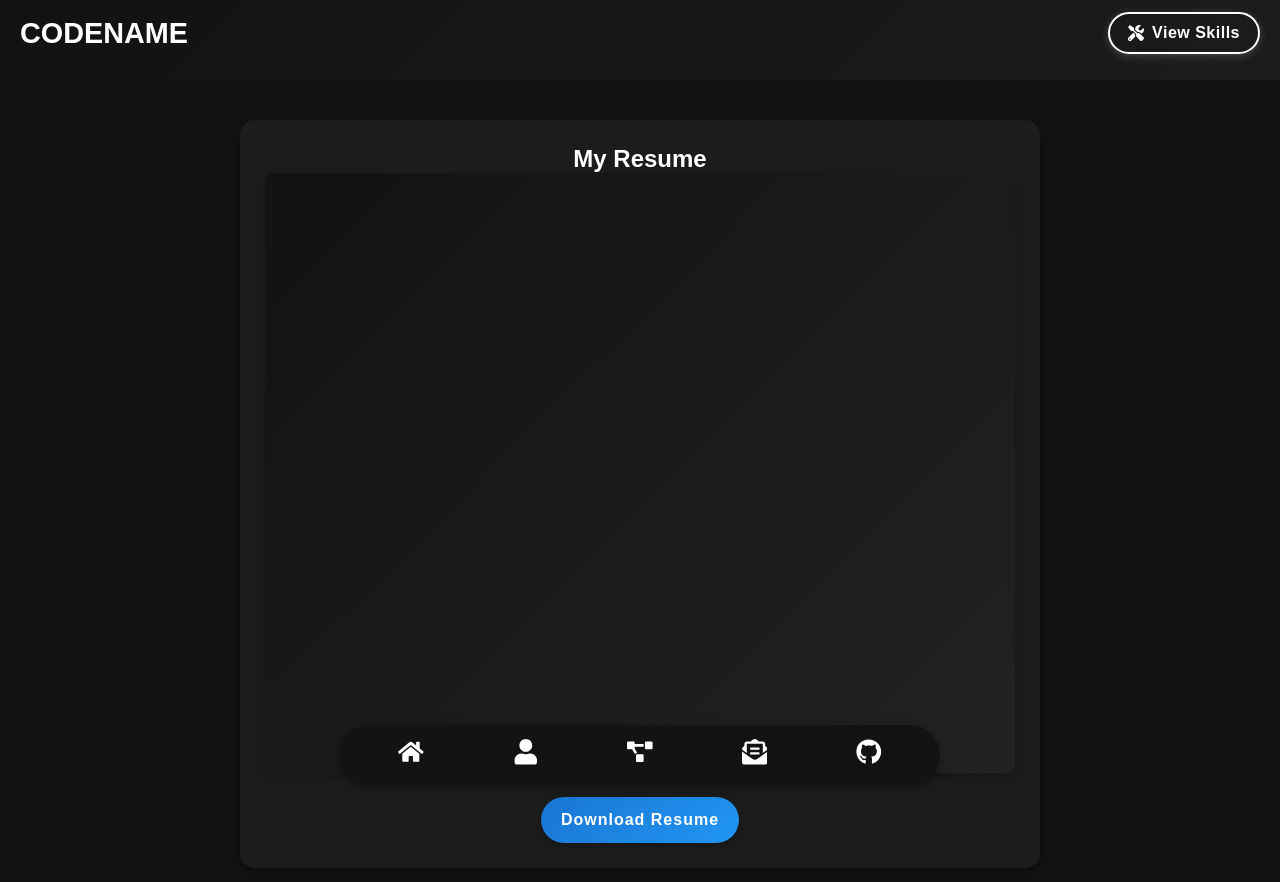
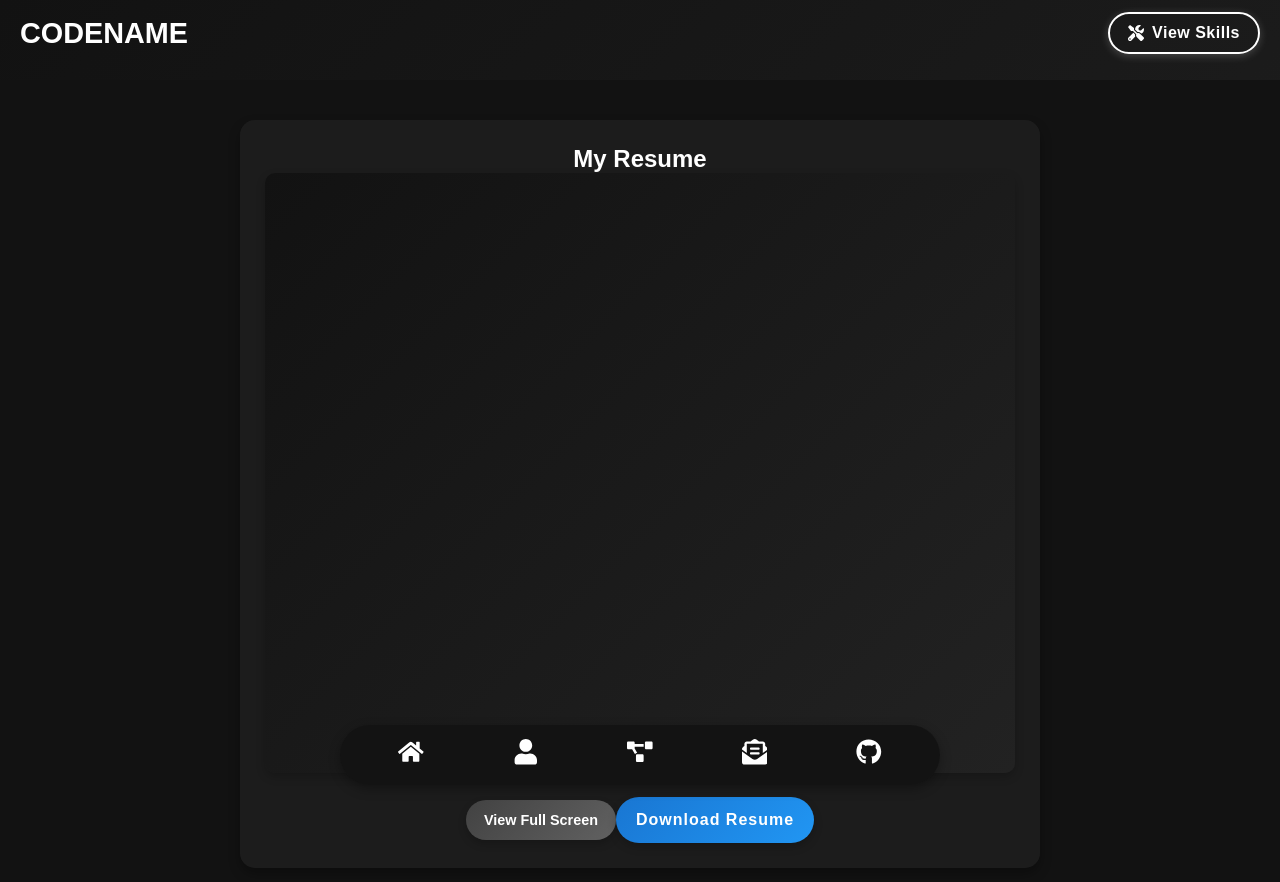
Before and after one commit to codenamemomi/portfolio_codename, a React (Vite) app in the folder portfolio/: page /resume in a window 1280 px wide. Shown: the top 882 px of the page. Built offline with nearby package versions, Linux system fonts and the light colour scheme.

Commit message:
Add full-screen view button to Resume page and enhance styles

```diff
--- a/portfolio/src/pages/Resume.jsx
+++ b/portfolio/src/pages/Resume.jsx
@@ -7,6 +7,12 @@ const Resume = () => {
         <div className={styles.resumeCard}>
           <h2 className={styles.heading}>My Resume</h2>
           <iframe src={ResumePDF} className={styles.resumeViewer} title="Resume Viewer"></iframe>
+
+          {/* New Full-Screen Button */}
+          <a href={ResumePDF} target="_blank" rel="noopener noreferrer" className={styles.fullScreenBtn}>
+            View Full Screen
+          </a>
+
           <a href={ResumePDF} download="Jolaoluwa_Resume.pdf" className={styles.downloadBtn}>
             Download Resume
           </a>
@@ -15,4 +21,5 @@ const Resume = () => {
     );
   };
 
+
 export default Resume;
--- a/portfolio/src/pages/Resume.module.css
+++ b/portfolio/src/pages/Resume.module.css
@@ -80,6 +80,28 @@
     transform: scale(0.98);
   }
 
+  .fullScreenBtn {
+    display: inline-flex;
+    align-items: center;
+    justify-content: center;
+    margin-top: 10px;
+    padding: 12px 18px;
+    background: linear-gradient(135deg, #424242, #616161);
+    color: white;
+    text-decoration: none;
+    font-size: 0.9rem;
+    border-radius: 50px;
+    font-weight: bold;
+    transition: background 0.3s ease-in-out, transform 0.2s ease-in-out;
+    box-shadow: 0px 4px 8px rgba(0, 0, 0, 0.2);
+  }
+
+  .fullScreenBtn:hover {
+    background: linear-gradient(135deg, #333, #444);
+    transform: scale(1.05);
+  }
+
+
   @media (max-width: 768px) {
     .resumeSection {
       margin-top: 100px;
```
Lines whose indentation alone changed are shown as unchanged.
